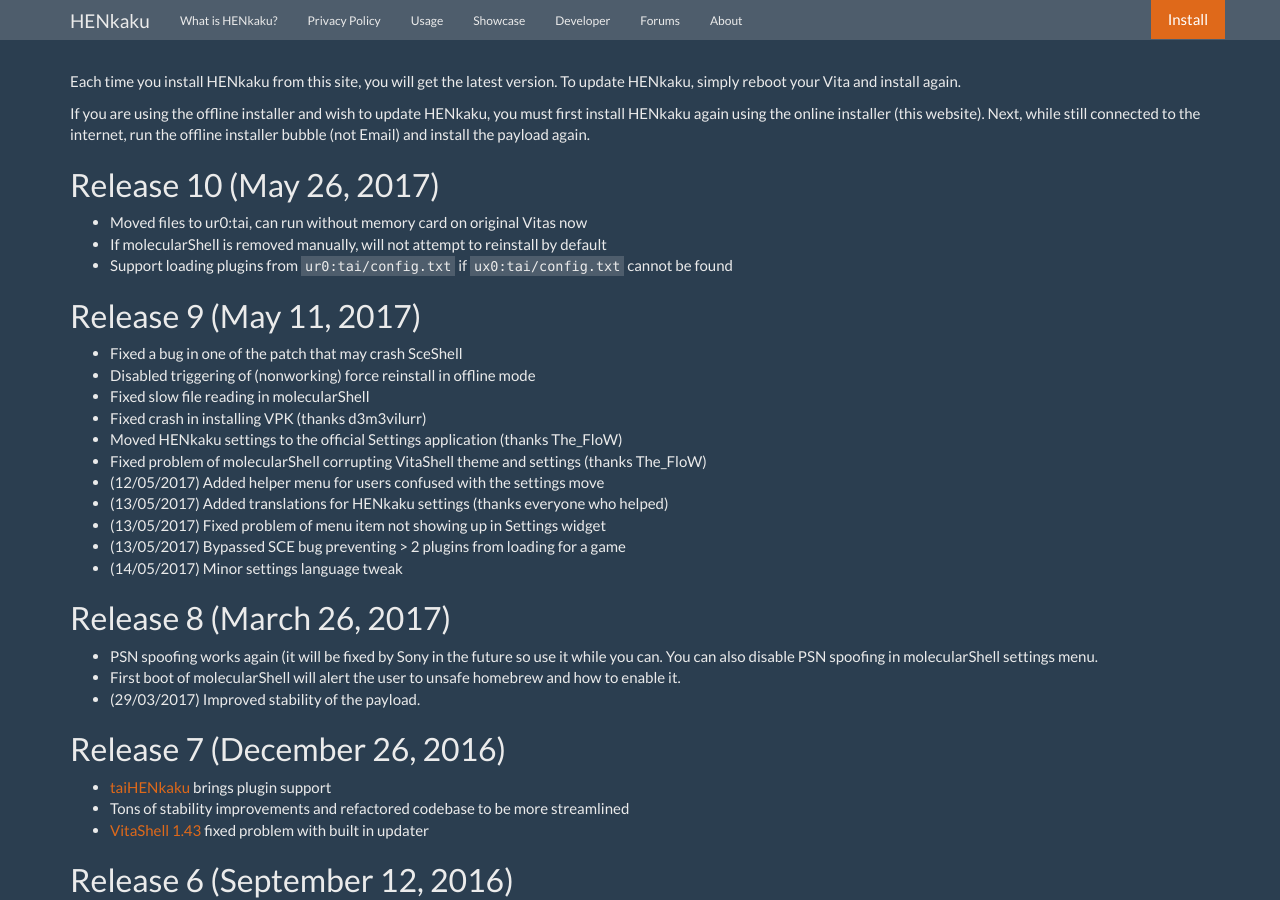
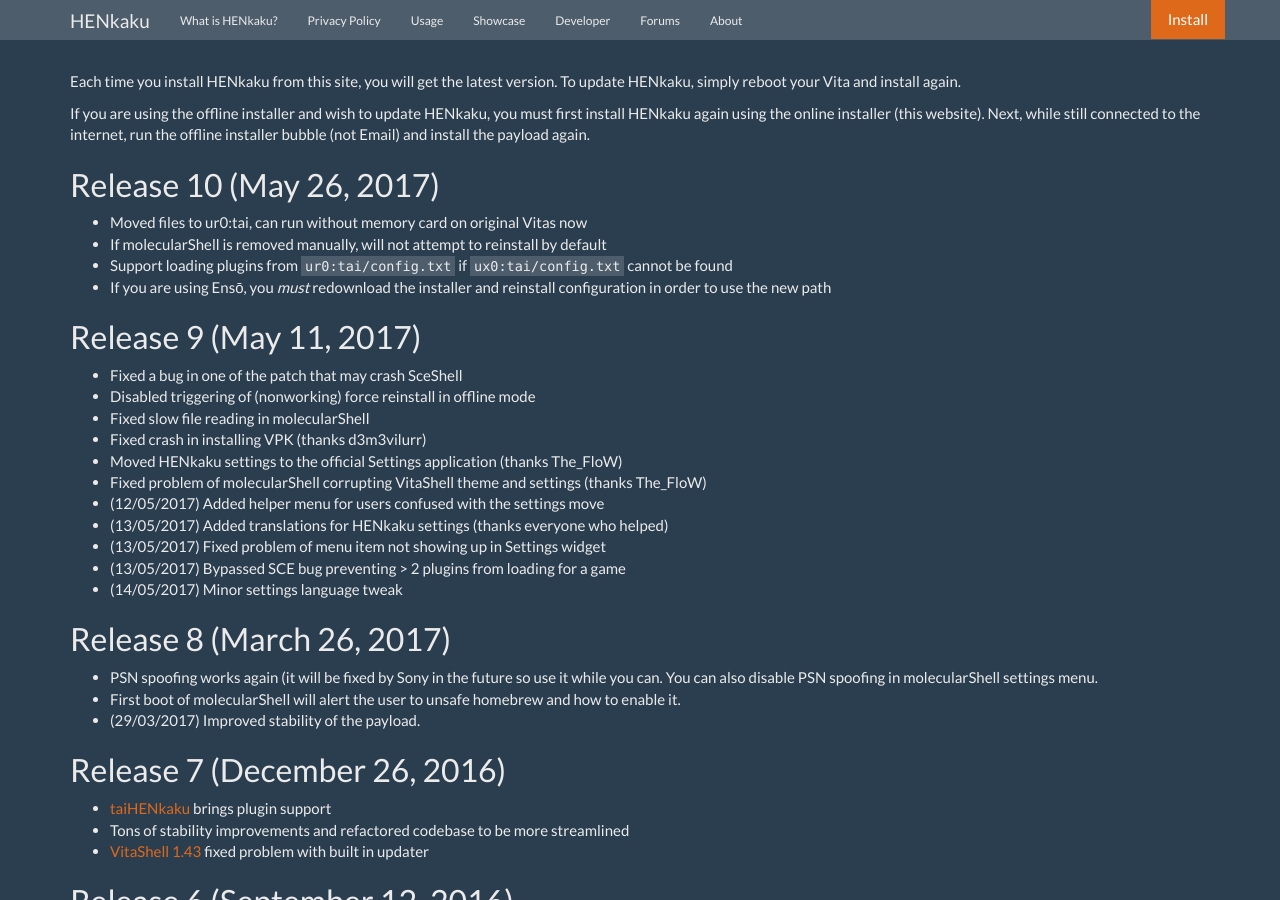
Before and after one commit to henkaku/henkaku.github.io, a Jekyll site: the page built from changes.md, in a window 1280 px wide and 900 px high. Built offline with Jekyll 4.4.1, drawn with Linux system fonts in a browser that asks for light colours.

Commit message:
Added message to enso users

```diff
--- a/changes.md
+++ b/changes.md
@@ -14,6 +14,8 @@
 default
 * Support loading plugins from `ur0:tai/config.txt` if `ux0:tai/config.txt`
 cannot be found
+* If you are using Ensō, you _must_ redownload the installer and reinstall
+configuration in order to use the new path
 
 Release 9 (May 11, 2017)
 -------------------------------------------------------------------------------
```
